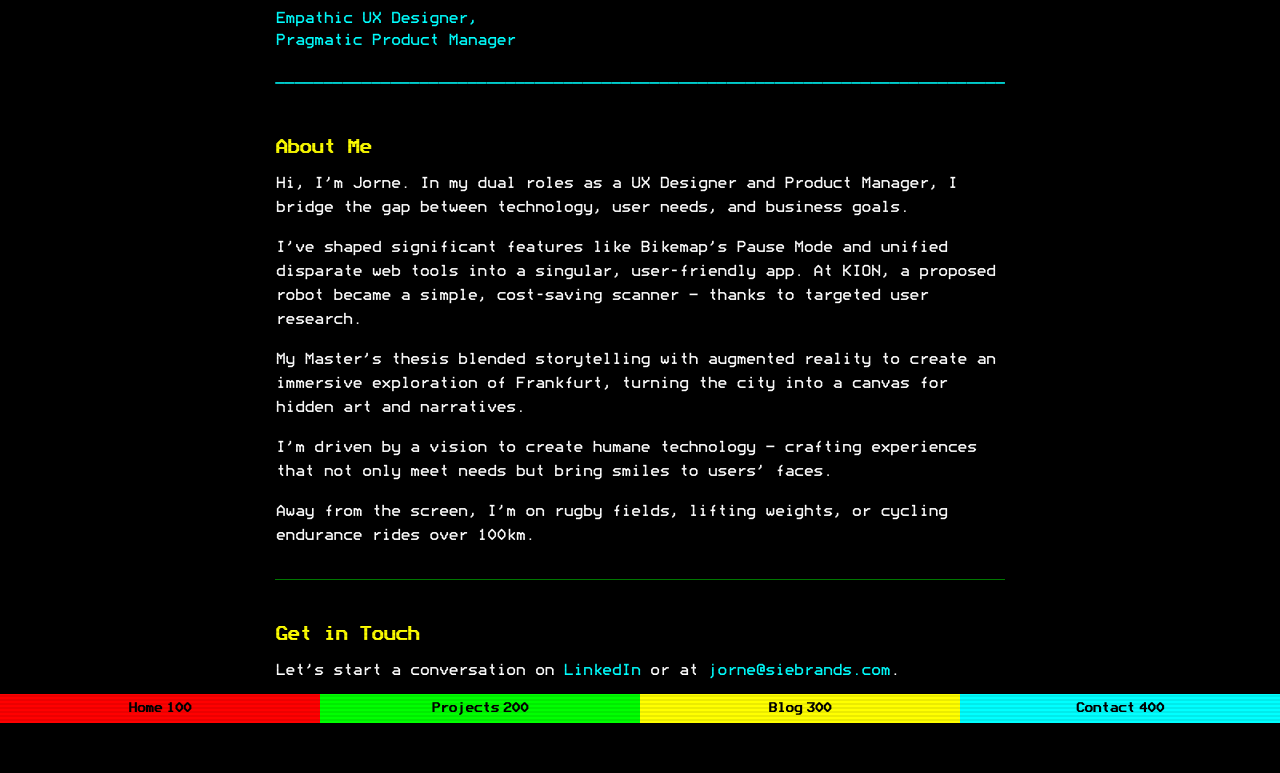
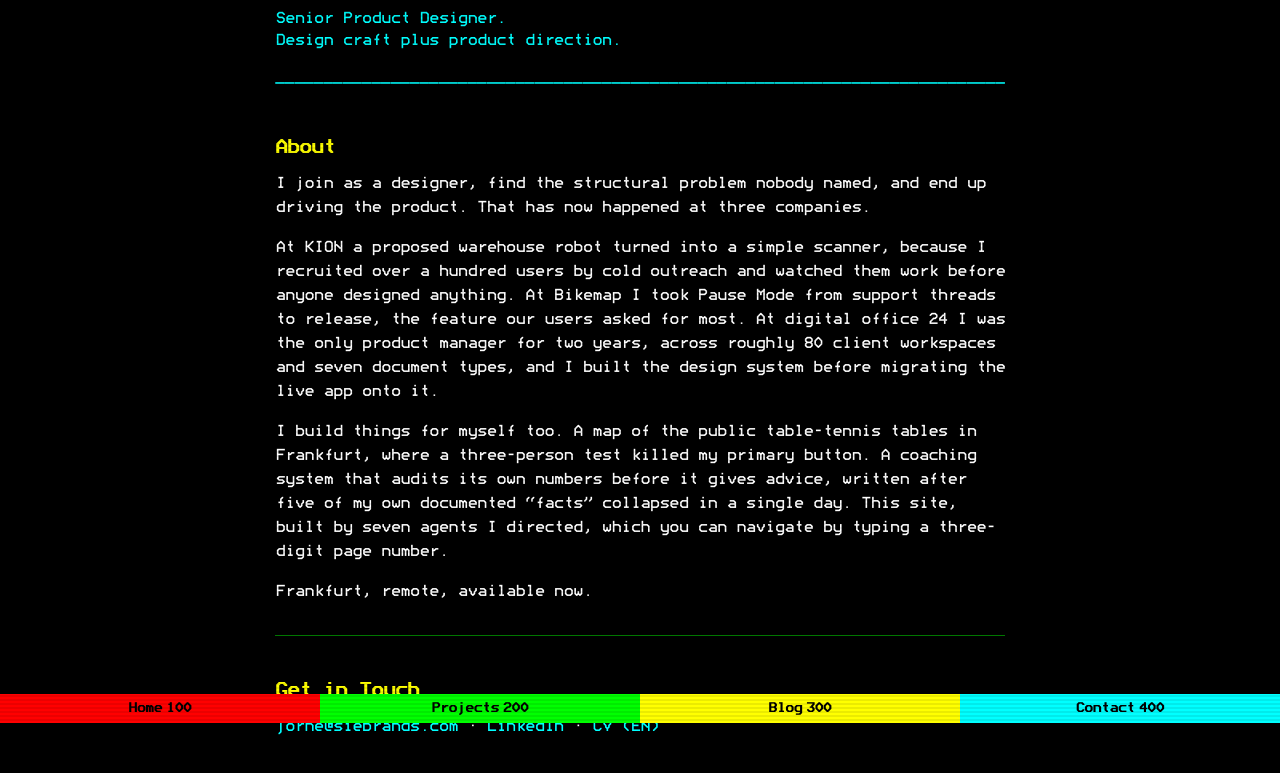
Before and after one commit to buonjornoo/buonjornoo.github.io, an Astro site: page / in a window 1280 px wide. Shown: the part 77-850 px from the top of the page. Before the commit the page ends 817 px from the top, so only its background shows below. Built offline with nearby package versions, Linux system fonts and the light colour scheme; Astro itself is replaced by a stand-in of ours.

Commit message:
positioning: Senior Product Designer across title, meta, JSON-LD and hero; CV links
Co-Authored-By: Claude Opus 5 <noreply@anthropic.com>

```diff
--- a/src/components/seo/JsonLd.astro
+++ b/src/components/seo/JsonLd.astro
@@ -5,7 +5,7 @@ const jsonLd = {
   "name": "Jorne Marc Siebrands",
   "url": "https://siebrands.com",
   "email": "jorne@siebrands.com",
-  "jobTitle": "UX Designer & Product Manager",
+  "jobTitle": "Senior Product Designer",
   "address": {
     "@type": "PostalAddress",
     "addressLocality": "Frankfurt",
@@ -14,7 +14,8 @@ const jsonLd = {
   "sameAs": [
     "https://www.linkedin.com/in/jornemarc/",
     "https://github.com/buonjornoo",
-    "https://instagram.com/buonjornoo"
+    "https://www.strava.com/athletes/115727288",
+    "https://www.komoot.de/user/1065377371788"
   ]
 };
 ---
--- a/src/components/seo/SEOHead.astro
+++ b/src/components/seo/SEOHead.astro
@@ -9,7 +9,7 @@ interface Props {
 const { title, description, ogImage, canonicalURL } = Astro.props;
 const siteTitle = `${title} | Jorne Marc Siebrands`;
 const canonical = canonicalURL || new URL(Astro.url.pathname, Astro.site).href;
-const ogImageURL = ogImage ? new URL(ogImage, Astro.site).href : undefined;
+const ogImageURL = new URL(ogImage ?? '/img/og-default.png', Astro.site).href;
 ---
 
 <meta charset="UTF-8" />
@@ -25,10 +25,10 @@ const ogImageURL = ogImage ? new URL(ogImage, Astro.site).href : undefined;
 <meta property="og:description" content={description} />
 <meta property="og:url" content={canonical} />
 <meta property="og:site_name" content="Jorne Marc Siebrands" />
-{ogImageURL && <meta property="og:image" content={ogImageURL} />}
+<meta property="og:image" content={ogImageURL} />
 
 <!-- Twitter -->
 <meta name="twitter:card" content="summary_large_image" />
 <meta name="twitter:title" content={siteTitle} />
 <meta name="twitter:description" content={description} />
-{ogImageURL && <meta name="twitter:image" content={ogImageURL} />}
+<meta name="twitter:image" content={ogImageURL} />
--- a/src/data/contact.json
+++ b/src/data/contact.json
@@ -12,14 +12,19 @@
       "url": "https://www.linkedin.com/in/jornemarc/"
     },
     {
+      "label": "CV (EN)",
+      "value": "Download PDF",
+      "url": "/cv/jorne-siebrands-cv-en.pdf"
+    },
+    {
+      "label": "CV (DE)",
+      "value": "Lebenslauf als PDF",
+      "url": "/cv/jorne-siebrands-cv-de.pdf"
+    },
+    {
       "label": "GitHub",
       "value": "github.com/buonjornoo",
       "url": "https://github.com/buonjornoo"
-    },
-    {
-      "label": "Instagram",
-      "value": "@buonjornoo",
-      "url": "https://instagram.com/buonjornoo"
     },
     {
       "label": "Strava",
@@ -32,5 +37,5 @@
       "url": "https://www.komoot.de/user/1065377371788"
     }
   ],
-  "footer": "Based in Frankfurt am Main, Germany."
+  "footer": "Based in Frankfurt am Main, Germany. Available now, remote or Rhein-Main."
 }
--- a/src/data/pages/about.md
+++ b/src/data/pages/about.md
@@ -1,23 +1,21 @@
 ---
-title: "Home"
-description: "Jorne Marc Siebrands — UX Designer & Product Manager crafting user-centered digital experiences from Frankfurt."
+title: "Senior Product Designer"
+description: "Jorne Marc Siebrands — Senior Product Designer in Frankfurt. Design craft plus product-direction authority. Bikemap, digital office 24, KION."
 pageNumber: "100"
 ---
 
-## About Me
+## About
 
-Hi, I'm Jorne. In my dual roles as a UX Designer and Product Manager, I bridge the gap between technology, user needs, and business goals.
+I join as a designer, find the structural problem nobody named, and end up driving the product. That has now happened at three companies.
 
-I've shaped significant features like Bikemap's Pause Mode and unified disparate web tools into a singular, user-friendly app. At KION, a proposed robot became a simple, cost-saving scanner — thanks to targeted user research.
+At KION a proposed warehouse robot turned into a simple scanner, because I recruited over a hundred users by cold outreach and watched them work before anyone designed anything. At Bikemap I took Pause Mode from support threads to release, the feature our users asked for most. At digital office 24 I was the only product manager for two years, across roughly 80 client workspaces and seven document types, and I built the design system before migrating the live app onto it.
 
-My Master's thesis blended storytelling with augmented reality to create an immersive exploration of Frankfurt, turning the city into a canvas for hidden art and narratives.
+I build things for myself too. A map of the public table-tennis tables in Frankfurt, where a three-person test killed my primary button. A coaching system that audits its own numbers before it gives advice, written after five of my own documented "facts" collapsed in a single day. This site, built by seven agents I directed, which you can navigate by typing a three-digit page number.
 
-I'm driven by a vision to create humane technology — crafting experiences that not only meet needs but bring smiles to users' faces.
-
-Away from the screen, I'm on rugby fields, lifting weights, or cycling endurance rides over 100km.
+Frankfurt, remote, available now.
 
 ---
 
 ## Get in Touch
 
-Let's start a conversation on [LinkedIn](https://www.linkedin.com/in/jornemarc/) or at [jorne@siebrands.com](mailto:jorne@siebrands.com).
+[jorne@siebrands.com](mailto:jorne@siebrands.com) · [LinkedIn](https://www.linkedin.com/in/jornemarc/) · [CV (EN)](/cv/jorne-siebrands-cv-en.pdf)
--- a/src/pages/index.astro
+++ b/src/pages/index.astro
@@ -18,7 +18,7 @@ const { Content } = await render(about);
   <section class="mb-[2ch]">
     <DoubleHeight as="h1" color="text-teletext-yellow">Jorne</DoubleHeight>
     <p class="text-teletext-cyan mt-[1ch]">
-      Empathic UX Designer,<br />Pragmatic Product Manager
+      Senior Product Designer.<br />Design craft plus product direction.
     </p>
   </section>
 
```
Also changed, not shown: public/img/og-default.png (added), 2 other files.
